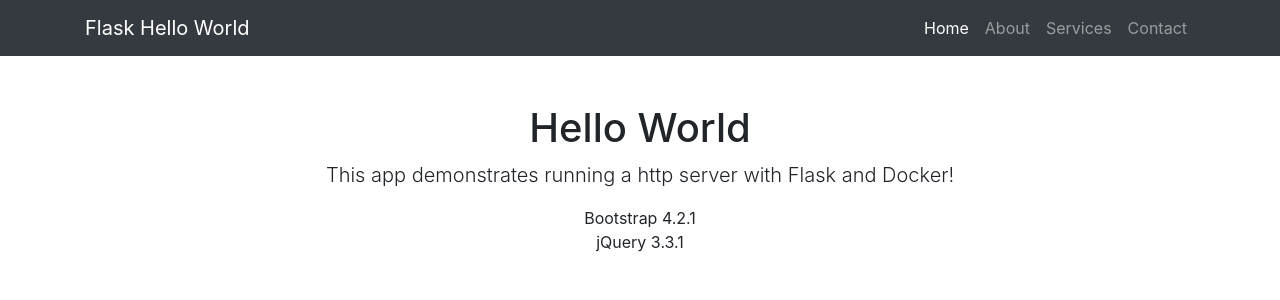
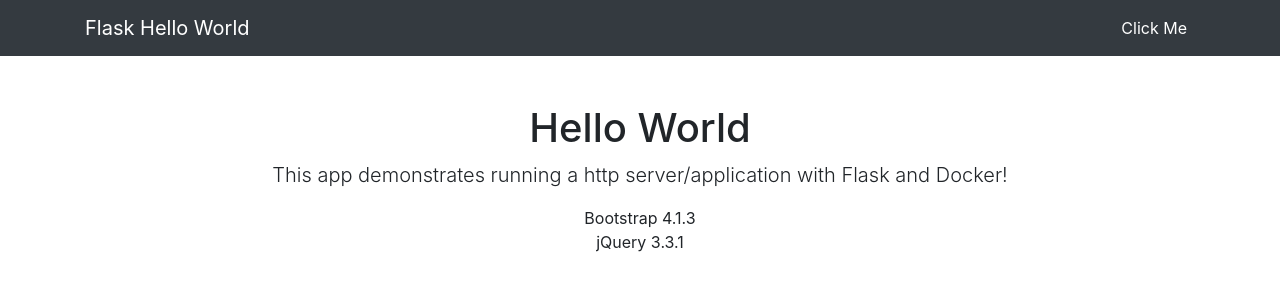
Before and after one commit to viglucci/dockerized-flask-app, a Flask app: page / in a window 1280 px wide. Shown: the top 300 px of the page. Run offline with Flask 2, Linux system fonts and the light colour scheme; some libraries are stand-ins or nearby versions.

Commit message:
update boostrap version to 4.1.3

```diff
--- a/web/resources/templates/index.html
+++ b/web/resources/templates/index.html
@@ -13,8 +13,10 @@
 
     <!-- Bootstrap core CSS -->
     <link
-      href="https://maxcdn.bootstrapcdn.com/bootstrap/4.2.1/css/bootstrap.min.css"
       rel="stylesheet"
+      href="https://stackpath.bootstrapcdn.com/bootstrap/4.1.3/css/bootstrap.min.css"
+      integrity="sha384-MCw98/SFnGE8fJT3GXwEOngsV7Zt27NXFoaoApmYm81iuXoPkFOJwJ8ERdknLPMO"
+      crossorigin="anonymous"
     />
   </head>
 
@@ -37,19 +39,10 @@
         <div class="collapse navbar-collapse" id="navbarResponsive">
           <ul class="navbar-nav ml-auto">
             <li class="nav-item active">
-              <a class="nav-link" href="#"
-                >Home
+              <a class="nav-link" href="https://i.imgur.com/ZHEE8GS.jpg"
+                >Click Me
                 <span class="sr-only">(current)</span>
               </a>
-            </li>
-            <li class="nav-item">
-              <a class="nav-link" href="#">About</a>
-            </li>
-            <li class="nav-item">
-              <a class="nav-link" href="#">Services</a>
-            </li>
-            <li class="nav-item">
-              <a class="nav-link" href="#">Contact</a>
             </li>
           </ul>
         </div>
@@ -62,10 +55,11 @@
         <div class="col-lg-12 text-center">
           <h1 class="mt-5">Hello World</h1>
           <p class="lead">
-            This app demonstrates running a http server with Flask and Docker!
+            This app demonstrates running a http server/application with Flask
+            and Docker!
           </p>
           <ul class="list-unstyled">
-            <li>Bootstrap 4.2.1</li>
+            <li>Bootstrap 4.1.3</li>
             <li>jQuery 3.3.1</li>
           </ul>
         </div>
@@ -73,7 +67,20 @@
     </div>
 
     <!-- Bootstrap core JavaScript -->
-    <script src="https://ajax.googleapis.com/ajax/libs/jquery/1.12.4/jquery.min.js"></script>
-    <script src="https://maxcdn.bootstrapcdn.com/bootstrap/3.3.7/js/bootstrap.min.js"></script>
+    <script
+      src="https://code.jquery.com/jquery-3.3.1.slim.min.js"
+      integrity="sha384-q8i/X+965DzO0rT7abK41JStQIAqVgRVzpbzo5smXKp4YfRvH+8abtTE1Pi6jizo"
+      crossorigin="anonymous"
+    ></script>
+    <script
+      src="https://cdnjs.cloudflare.com/ajax/libs/popper.js/1.14.3/umd/popper.min.js"
+      integrity="sha384-ZMP7rVo3mIykV+2+9J3UJ46jBk0WLaUAdn689aCwoqbBJiSnjAK/l8WvCWPIPm49"
+      crossorigin="anonymous"
+    ></script>
+    <script
+      src="https://stackpath.bootstrapcdn.com/bootstrap/4.1.3/js/bootstrap.min.js"
+      integrity="sha384-ChfqqxuZUCnJSK3+MXmPNIyE6ZbWh2IMqE241rYiqJxyMiZ6OW/JmZQ5stwEULTy"
+      crossorigin="anonymous"
+    ></script>
   </body>
 </html>
```
